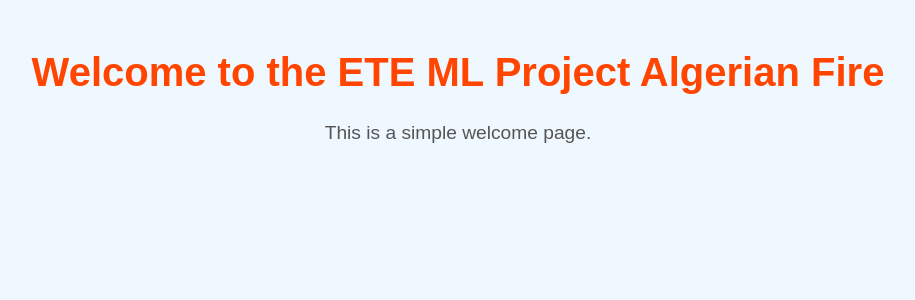
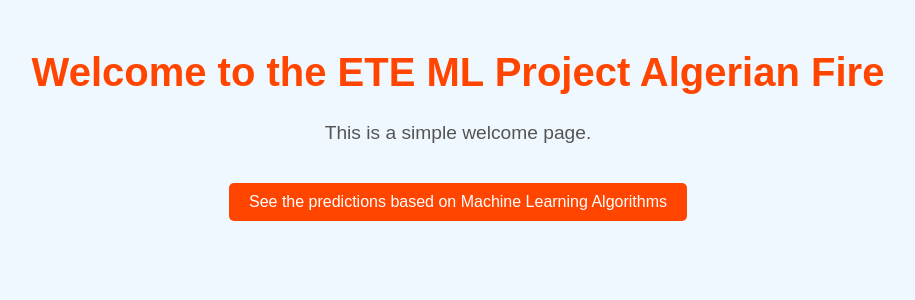
Before and after one commit to Shivanks95/testforestfires_ETE, a Flask app: page / in a window 1280 px wide. Shown: the top 300 px of the page, without its empty margins (182-1097 px from the left). Run offline with Flask 3, Linux system fonts and the light colour scheme; parts of the project's set-up code (start-up, migrations or seed data) failed here and were passed over.

Commit message:
updated index.html

```diff
--- a/templates/index.html
+++ b/templates/index.html
@@ -22,6 +22,20 @@
             color: #555;
             animation: slideIn 2s ease-in-out;
         }
+        button {
+            font-size: 1em;
+            padding: 10px 20px;
+            margin-top: 20px;
+            background-color: #ff4500;
+            color: white;
+            border: none;
+            border-radius: 5px;
+            cursor: pointer;
+            animation: fadeIn 2s ease-in-out;
+        }
+        button:hover {
+            background-color: #e03e00;
+        }
         @keyframes fadeIn {
             from { opacity: 0; }
             to { opacity: 1; }
@@ -35,5 +49,6 @@
 <body>
     <h1>Welcome to the ETE ML Project Algerian Fire</h1>
     <p>This is a simple welcome page.</p>
+    <button onclick="location.href='/predictdata'">See the predictions based on Machine Learning Algorithms</button>
 </body>
 </html>
```
